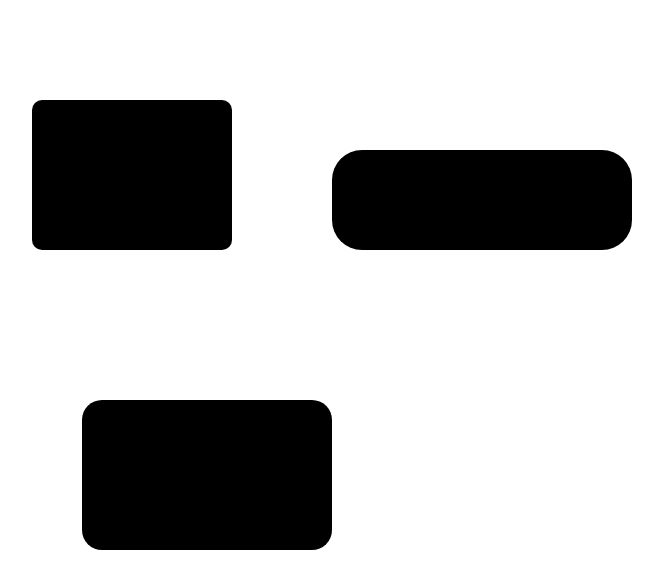
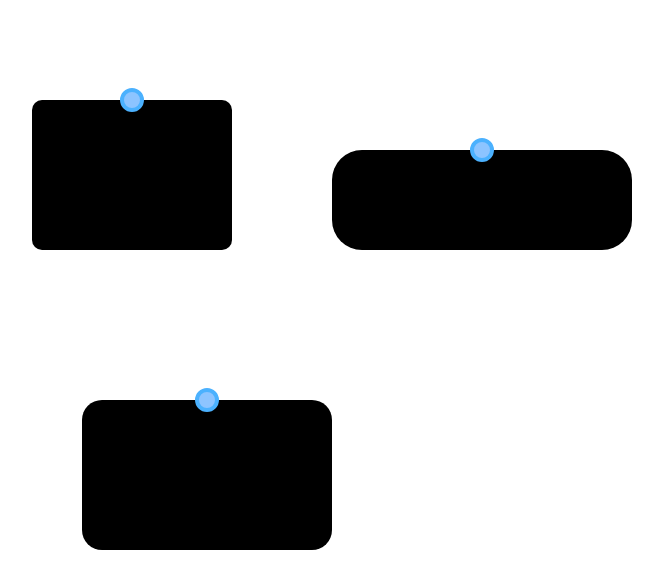
Before and after one commit to BenMoses/xara_rectangle_test, a website: page index.html in a window 1280 px wide. Shown: the whole page, without its empty margins (68-731 px from the left). Drawn offline with Linux system fonts and the light colour scheme.

Commit message:
Have a single handle, working alongside the drag function, both rectangle and handle are moving and working together, however, the implementation is definitely not clean. This needs to be re-thought or at least cleaned to be much clearer.

```diff
--- a/rectangle.js
+++ b/rectangle.js
@@ -72,6 +72,7 @@ function rectangle(id, x = 0, y = 0, width = 100, height = 100, radius = 0){
         return rect;
     }
     this.element = this.draw();
+    this.allHandles = initHandles(this);
 
     this.redraw = function(){
         var rect = document.querySelector(`[rect-data="${this.id}"]`); //get the edited element
@@ -80,6 +81,7 @@ function rectangle(id, x = 0, y = 0, width = 100, height = 100, radius = 0){
         rect.style.left = this.x + "px";
         rect.style.top = this.y + "px";
         rect.style.borderRadius = this.radius + "px";
+        this.allHandles.forEach(handle => handle.updatePosition())
         return true;
     }
 
@@ -117,13 +119,11 @@ function rectangle(id, x = 0, y = 0, width = 100, height = 100, radius = 0){
         mousedown = true;
         start.x = event.x;
         start.y = event.y;
-        event.target.style.zIndex = 100;
     }
     function endDrag(event){
         mousedown = false;
         start.x = null;
         start.y = null;
-        event.target.style.zIndex = 0;
     }
 
     this.dragMove = function(event){
@@ -142,16 +142,9 @@ function rectangle(id, x = 0, y = 0, width = 100, height = 100, radius = 0){
     }
 
     this.element.addEventListener('mousedown', startDrag);
-    this.element.addEventListener('touchstart', startDrag);
-
     this.element.addEventListener('mouseup', endDrag);
-    this.element.addEventListener('touchend', endDrag);
-
     this.element.addEventListener('mouseleave',endDrag);
-
-    document.addEventListener('touchmove', this.dragMove.bind(this))
     document.addEventListener('mousemove', this.dragMove.bind(this))
-
 } //end of rectangle
 
 
@@ -163,3 +156,79 @@ rect.setPosition(10, 10);
 rect.setCornerRadius(5);
 expect(rect.toJSON()).eql({ id: 1, width: 100, height: 100, x: 10, y: 10, radius: 5 });
 */
+
+var defaultHandles = [
+    {
+        id:0,
+        type: "top-resize"
+    }
+]
+
+function initHandles(el){ //initialise the handles
+    var allHandles = [];
+    for(k=0; k<defaultHandles.length; k++){
+        allHandles[k] = new handle(el, defaultHandles[k].id, defaultHandles[k].type)
+    };
+
+    return allHandles;
+}
+
+function updateHandles(el){
+
+}
+
+
+function handle(parentEl, id, type){
+    this.parentEl = parentEl;
+
+    this.draw = function(){
+            var app = document.querySelector('#app');
+            var rect = document.createElement('div');
+            rect.setAttribute('handle-for', id);
+            rect.className = `handles`;
+            rect.style.left = `${this.parentEl.x + this.parentEl.width/2 - 12}px`;
+            rect.style.top = `${this.parentEl.y - 12}px`;
+            app.appendChild(rect);
+            return rect;
+    }
+    this.handle = this.draw();
+
+    this.updatePosition = function(){ //doesn't red
+        this.handle.style.left = `${this.parentEl.x + this.parentEl.width/2 - 12}px`;
+        this.handle.style.top = `${this.parentEl.y - 12}px`;
+    }
+
+    var mousedown = false;
+    var start = {};
+
+    function startDrag(event){
+        mousedown = true;
+        start.x = event.x;
+        start.y = event.y;
+    }
+    function endDrag(event){
+        mousedown = false;
+        start.x = null;
+        start.y = null;
+    }
+
+    this.dragMove = function(event){
+        if(mousedown == false){
+            //do nothing
+        }else{
+            dx = event.x - start.x;
+            dy = event.y - start.y;
+            current = this.parentEl.getPosition();
+            this.parentEl.setPosition(current.x + dx, current.y + dy);
+            this.parentEl.redraw();
+            start.x = event.x;
+            start.y = event.y;
+
+        }
+    }
+
+    this.handle.addEventListener('mousedown', startDrag);
+    this.handle.addEventListener('mouseup', endDrag);
+    this.handle.addEventListener('mouseleave',endDrag);
+    document.addEventListener('mousemove', this.dragMove.bind(this))
+}
--- a/styles.css
+++ b/styles.css
@@ -14,3 +14,13 @@ body {
 .editable {
     cursor: all-scroll;
 }
+
+.handles {
+    position:absolute;
+    width:16px;
+    height:16px;
+    border-radius:16px;
+    border: solid 4px #4bb1fe;
+    background-color: #8dc4ff;
+    cursor:pointer;
+}
```
